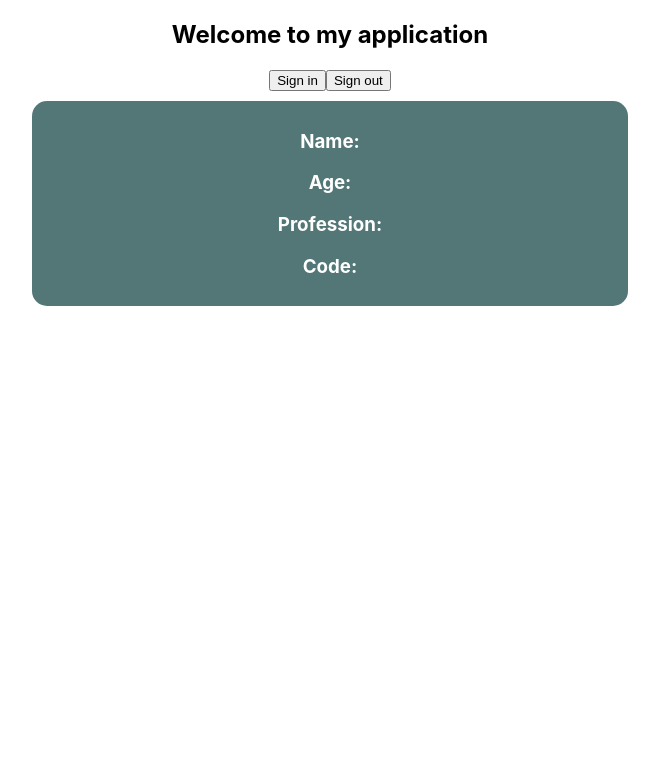
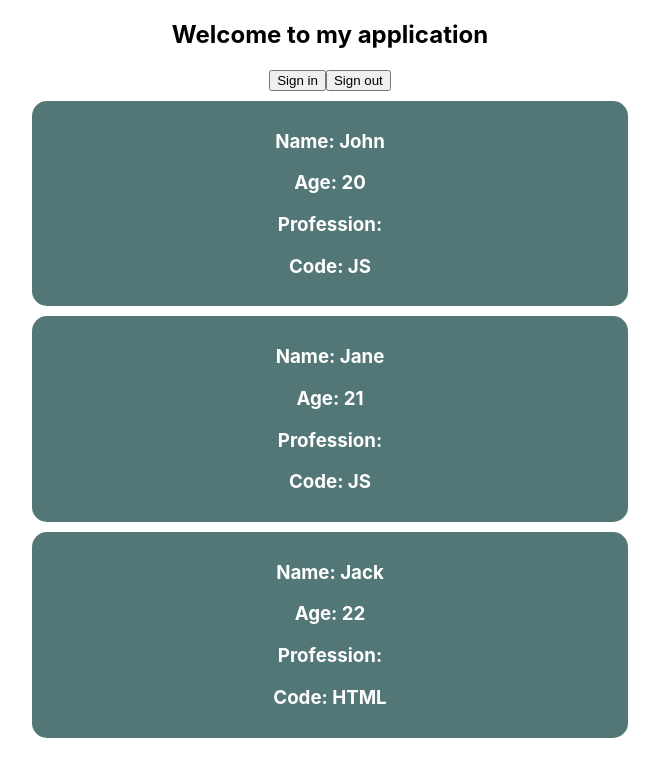
Before and after one commit to mohhossain/phase-2-lectures-013023, a React (Create React App) app: page / in a window 1280 px wide. Shown: the top 776 px of the page, without its empty margins (310-969 px from the left). Built offline with nearby package versions, Linux system fonts and the light colour scheme.

Commit message:
mapped the student array

```diff
--- a/src/Body.js
+++ b/src/Body.js
@@ -1,12 +1,13 @@
 import React from "react";
 import StudentCard from "./StudentCard";
 
-function Body() {
-  return (
-    <div>
-      <StudentCard></StudentCard>
-    </div>
-  );
+function Body({ students }) {
+  // map over the studnets array and return a StudentCard component for each student
+
+  const studentList = students.map((student, index) => {
+    return <StudentCard key={index} student={student}></StudentCard>;
+  });
+  return <div>{studentList}</div>;
 }
 
 export default Body;
--- a/src/StudentCard.js
+++ b/src/StudentCard.js
@@ -1,12 +1,12 @@
 import React from "react";
 
-function StudentCard() {
+function StudentCard({student}) {
   return (
     <div className="card">
-      <h3>Name: </h3>
-      <h3>Age: </h3>
-      <h3>Profession: </h3>
-      <h3>Code: </h3>
+          <h3>Name: { student.name}</h3>
+          <h3>Age: { student.age}</h3>
+          <h3>Profession: { student.profession}</h3>
+          <h3>Code: {student.code}</h3>
     </div>
   );
 }
```
